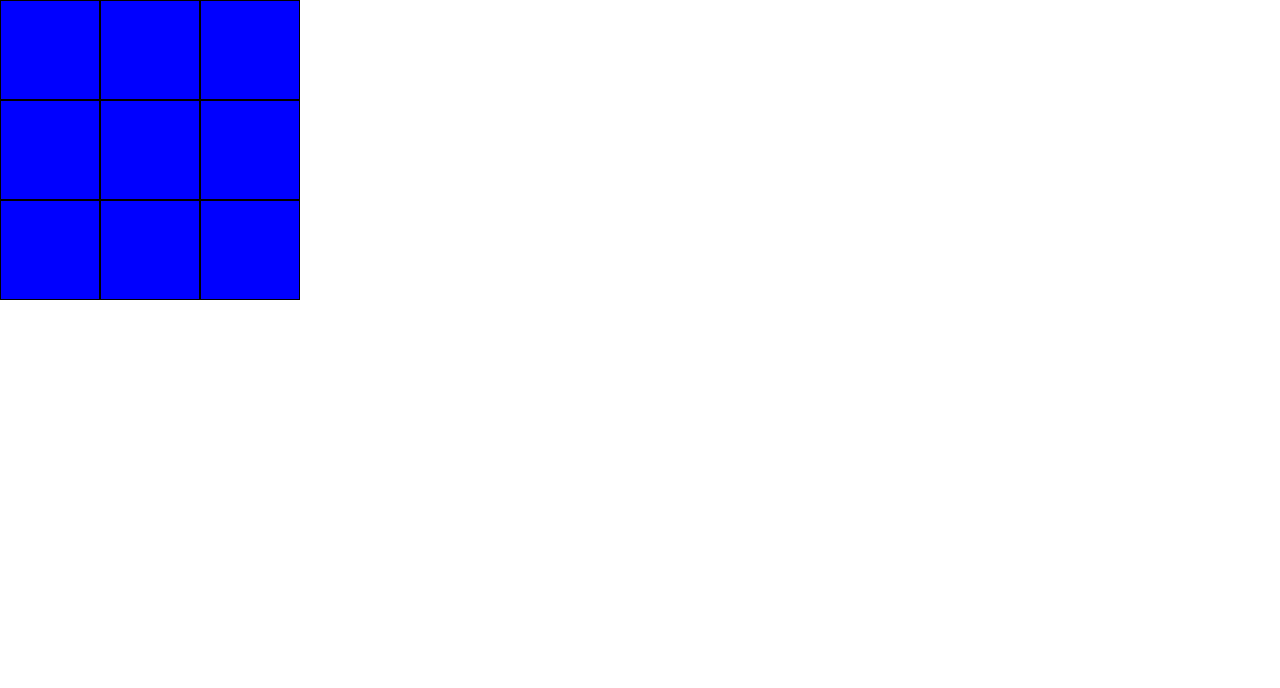
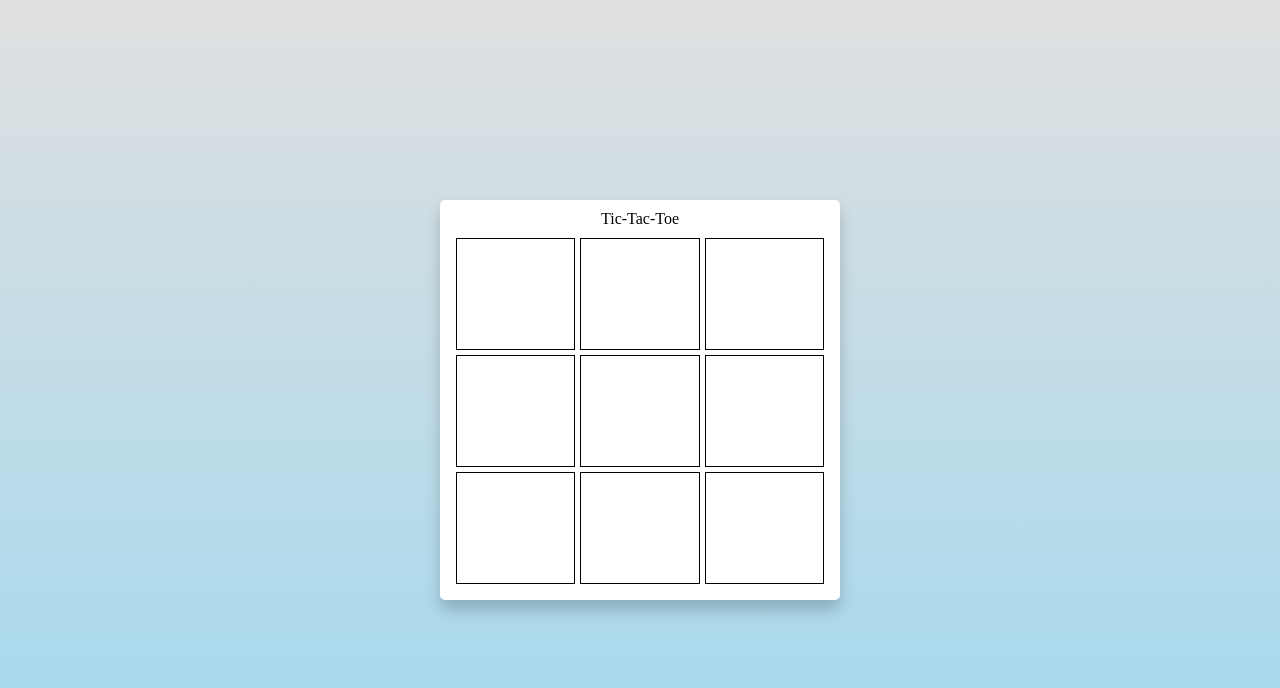
Before and after one commit to Whcrews1998/practice-tic-tac-toe, a React app in the folder frontend/: page / in a window 1280 px wide. Shown: the top 688 px of the page. Built offline with nearby package versions, Linux system fonts and the light colour scheme; the HTML template or start-up script is replaced by a standard one.

Commit message:
Centered board on page and updated style.

```diff
--- a/frontend/src/components/Board/board.module.css
+++ b/frontend/src/components/Board/board.module.css
@@ -1,12 +1,29 @@
 .container {
-  height: 300px;
-  width: 300px;
+  display: flex;
+  justify-content: start;
+  flex-direction: column;
+  background-color: white;
+  height: 400px;
+  width: 400px;
+  padding: 0 1rem 1rem;
+  border-radius: 5px;
+  box-shadow: 0 10px 15px rgba(0, 0, 0, 0.2);
+}
+
+.title {
+  text-align: center;
+  padding: 10px;
+}
+
+.board {
+  height: 100vh;
   display: grid;
   grid-template-columns: 1fr 1fr 1fr;
   grid-template-rows: 1fr 1fr 1fr;
+  gap: 5px;
 }
 
 .square {
   border: 1px solid black;
-  background-color: blue;
+  background-color: white;
 }
--- a/frontend/src/components/Board/index.jsx
+++ b/frontend/src/components/Board/index.jsx
@@ -2,6 +2,8 @@ import style from "./board.module.css";
 export default function Board() {
   return (
     <div className={style["container"]}>
+      <p className={style["title"]}> Tic-Tac-Toe </p>
+      <div className={style["board"]}>
         <div className={`${style["square"]}`}></div>
         <div className={`${style["square"]}`}></div>
         <div className={`${style["square"]}`}></div>
@@ -12,5 +14,6 @@ export default function Board() {
         <div className={`${style["square"]}`}></div>
         <div className={`${style["square"]}`}></div>
       </div>
+    </div>
   );
 }
--- a/frontend/src/index.css
+++ b/frontend/src/index.css
@@ -6,6 +6,12 @@
 
 html,
 body {
+  display: flex;
+  align-items: center;
+  justify-content: center;
+
+  background: linear-gradient(to bottom, #e0e0e0, #a0d8ef);
+
   min-height: 100vh;
   min-width: 100vw;
 }
```
Lines whose indentation alone changed are shown as unchanged.
